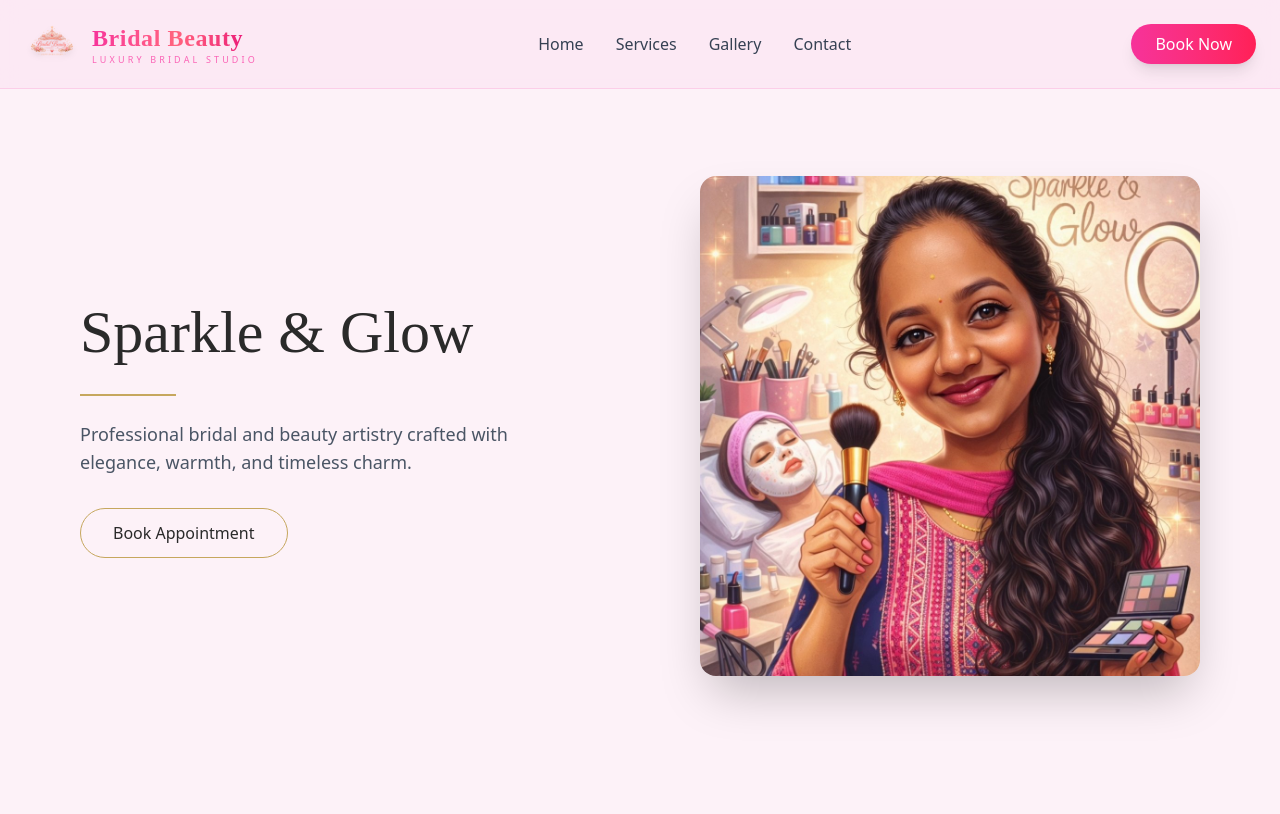
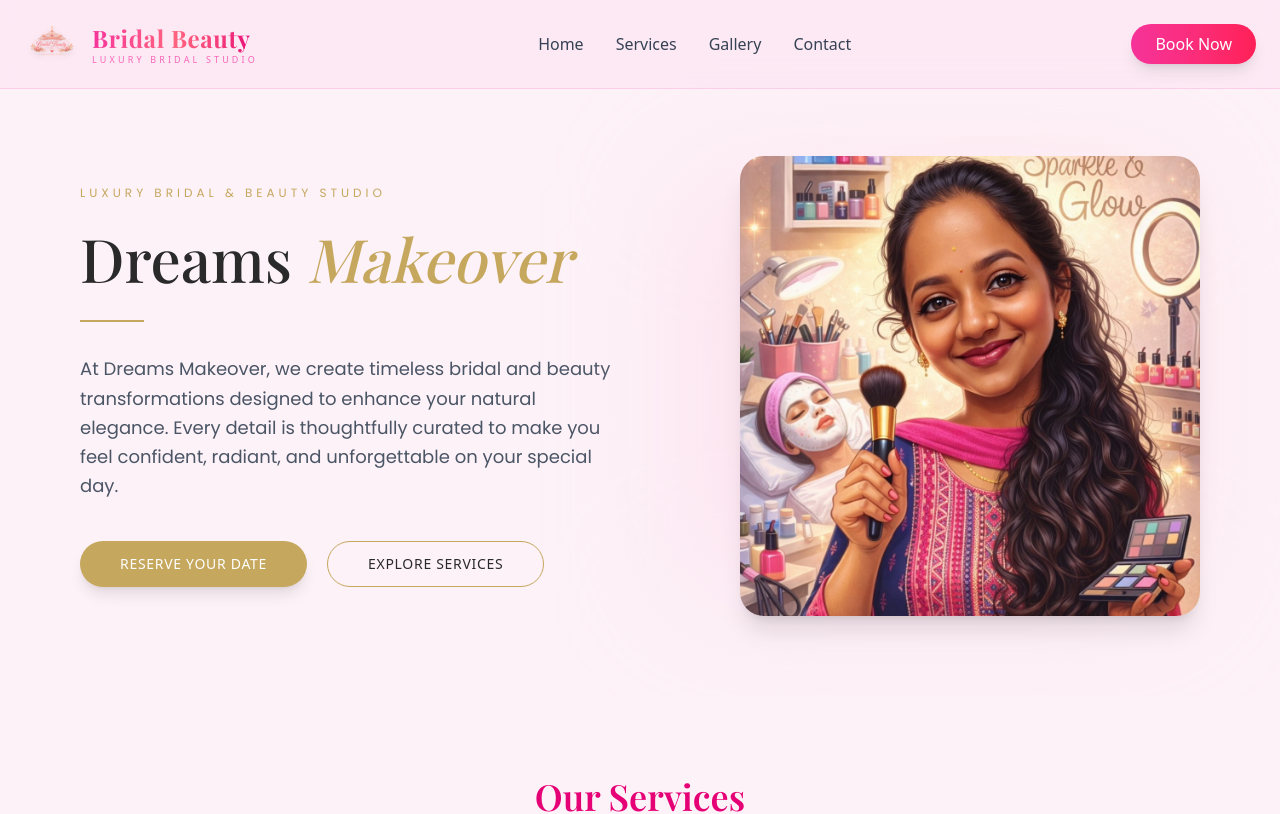
Before and after one commit to Gowtham602/Bridal-beauty, a React (Vite) app: page / in a window 1280 px wide. Shown: the top 814 px of the page. Built offline with nearby package versions, Linux system fonts and the light colour scheme.

Commit message:
hero section

```diff
--- a/index.html
+++ b/index.html
@@ -3,6 +3,8 @@
   <head>
     <meta charset="UTF-8" />
     <link rel="icon" type="image/svg+xml" href="/vite.svg" />
+    <link href="https://fonts.googleapis.com/css2?family=Playfair+Display:wght@600;700&family=Montserrat:wght@400;500&display=swap" rel="stylesheet">
+    <link href="https://fonts.googleapis.com/css2?family=Playfair+Display:wght@500;600;700&family=Poppins:wght@300;400;500&display=swap" rel="stylesheet">
     <meta name="viewport" content="width=device-width, initial-scale=1.0" />
     <title>bridal-website</title>
   </head>
--- a/src/components/Navbar.jsx
+++ b/src/components/Navbar.jsx
@@ -26,15 +26,13 @@ const Navbar = () => {
       }`}
     >
       <div className="max-w-7xl mx-auto px-5 md:px-6 flex justify-between items-center">
-
         {/*  Premium Logo */}
         <div className="flex items-center gap-3 cursor-pointer group select-none shrink-0">
           <img
             src={logo}
             alt="Bridal Beauty Logo"
-className="w-12 h-12 md:w-14 md:h-14 object-contain drop-shadow-md transition-transform duration-300 group-hover:scale-105"
-style={{ imageRendering: "auto" }}
-
+            className="w-12 h-12 md:w-14 md:h-14 object-contain drop-shadow-md transition-transform duration-300 group-hover:scale-105"
+            style={{ imageRendering: "auto" }}
           />
 
           <div className="leading-tight">
--- a/src/pages/Home.jsx
+++ b/src/pages/Home.jsx
@@ -9,38 +9,58 @@ const Home = () => {
       <Navbar />
 
       {/* Main Content */}
-      <main className="pt-20 relative z-10 bg-pink-50">
+      <main className="pt-10 relative z-10 bg-pink-50">
         {/*  Hero Section */}
-        <section className="relative bg-pink-50">
-          <div className="max-w-7xl mx-auto px-6 md:px-20 py-16 md:py-24 grid md:grid-cols-2 gap-12 items-center">
+
+        <section className="relative bg-pink-50 overflow-hidden pt-20 md:pt-29 pb-20">
+          <div className="max-w-7xl mx-auto px-6 md:px-20 grid md:grid-cols-2 gap-10 items-center">
             {/* Left Content */}
-            <div className="text-center md:text-left">
+            <div className="flex flex-col items-center md:items-start text-center md:text-left max-w-xl mx-auto md:mx-0">
+              <p
+                className="uppercase tracking-[4px] text-xs text-[#C6A75E] mb-5"
+                style={{ fontFamily: "Poppins, sans-serif" }}
+              >
+                Luxury Bridal & Beauty Studio
+              </p>
+
               <h1
-                className="text-4xl md:text-6xl text-[#2A2A2A] leading-tight mb-6"
-                style={{ fontFamily: "Playfair Display" }}
+                className="text-4xl md:text-6xl text-[#2A2A2A] leading-tight mb-6 font-normal"
+                style={{ fontFamily: "Playfair Display, serif" }}
               >
-                Sparkle & Glow
+                Dreams <span className="italic text-[#C6A75E]">Makeover</span>
               </h1>
 
-              <div className="w-24 h-[2px] bg-[#C6A75E] mb-6 mx-auto md:mx-0"></div>
+              <div className="w-16 h-[2px] bg-[#C6A75E] mb-8"></div>
 
-              <p className="text-gray-600 text-lg mb-8 max-w-lg">
-                Professional bridal and beauty artistry crafted with elegance,
-                warmth, and timeless charm.
+              <p
+                className="text-gray-600 text-base md:text-lg leading-relaxed mb-10"
+                style={{ fontFamily: "Poppins, sans-serif" }}
+              >
+                At Dreams Makeover, we create timeless bridal and beauty
+                transformations designed to enhance your natural elegance. Every
+                detail is thoughtfully curated to make you feel confident,
+                radiant, and unforgettable on your special day.
               </p>
 
-              <button className="border border-[#C6A75E] text-[#2A2A2A] px-8 py-3 rounded-full hover:bg-[#C6A75E] hover:text-white transition duration-300">
-                Book Appointment
-              </button>
+              <div className="flex flex-col sm:flex-row gap-5 w-full sm:w-auto">
+                <button className="bg-[#C6A75E] text-white px-10 py-3 text-sm tracking-wider rounded-full hover:bg-[#b89347] transition duration-300 shadow-lg w-full sm:w-auto">
+                  RESERVE YOUR DATE
+                </button>
+
+                <button className="border border-[#C6A75E] text-[#2A2A2A] px-10 py-3 text-sm tracking-wider rounded-full hover:bg-[#C6A75E] hover:text-white transition duration-300 w-full sm:w-auto">
+                  EXPLORE SERVICES
+                </button>
+              </div>
             </div>
 
             {/* Right Image */}
-            <div className="relative flex justify-center md:justify-end w-full">
-              {/* soft bridal glow */}
-              <div className="absolute-inset-4 bg-gradient-to-tr from-pink-200/40 to-rose-200/40 rounded-3xl blur-2xl"></div>
+            <div className="relative flex justify-center md:justify-end">
+              <div className="absolute inset-6 bg-gradient-to-tr from-pink-200/40 to-rose-200/40 rounded-3xl blur-3xl"></div>
 
-              <img src={Profile} alt="Beauty Studio"
-                className="relativew-[85%] sm:w-[75%] md:w-[420px] lg:w-[460px] xl:w-[500px] h-auto rounded-2xl shadow-2xl object-cover transition duration-500 hover:scale-[1.02]"
+              <img
+                src={Profile}
+                alt="Dreams Makeover Bridal Studio"
+                className="relative w-[85%] sm:w-[75%] md:w-[460px] rounded-3xl shadow-xl object-cover transition duration-500 hover:scale-[1.02]"
               />
             </div>
           </div>
```
Also changed, not shown: 1 other file (tests, documents, lock files or other folders).
